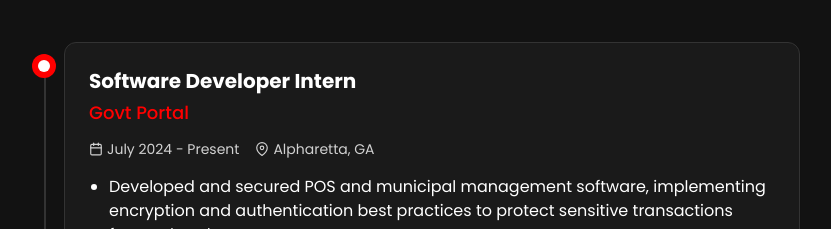
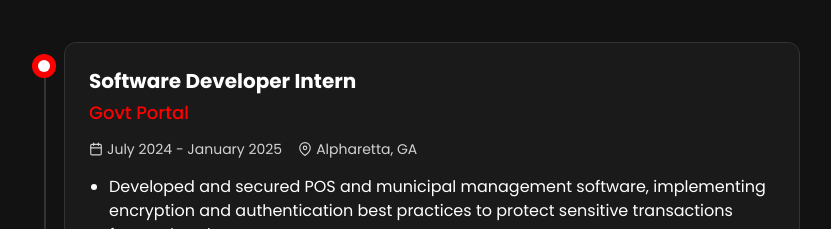
Before and after one commit to DaNnY-0324/DannyCS_Portfolio, a Next.js app: page / in a window 1280 px wide. Shown: the part 4400-4629 px from the top of the page, without its empty margins (224-1055 px from the left). Built offline with nearby package versions, Linux system fonts and the light colour scheme.

Commit message:
updated experience

```diff
--- a/src/app/sections/ExperienceSection.tsx
+++ b/src/app/sections/ExperienceSection.tsx
@@ -10,7 +10,7 @@ const experiences = [
     title: 'Software Developer Intern',
     company: 'Govt Portal',
     location: 'Alpharetta, GA',
-    period: 'July 2024 - Present',
+    period: 'July 2024 - January 2025',
     description: [
       'Developed and secured POS and municipal management software, implementing encryption and authentication best practices to protect sensitive transactions from cyber threats',
       'Conducted security audits and log monitoring to identify unauthorized access attempts, reducing vulnerabilities.',
```
